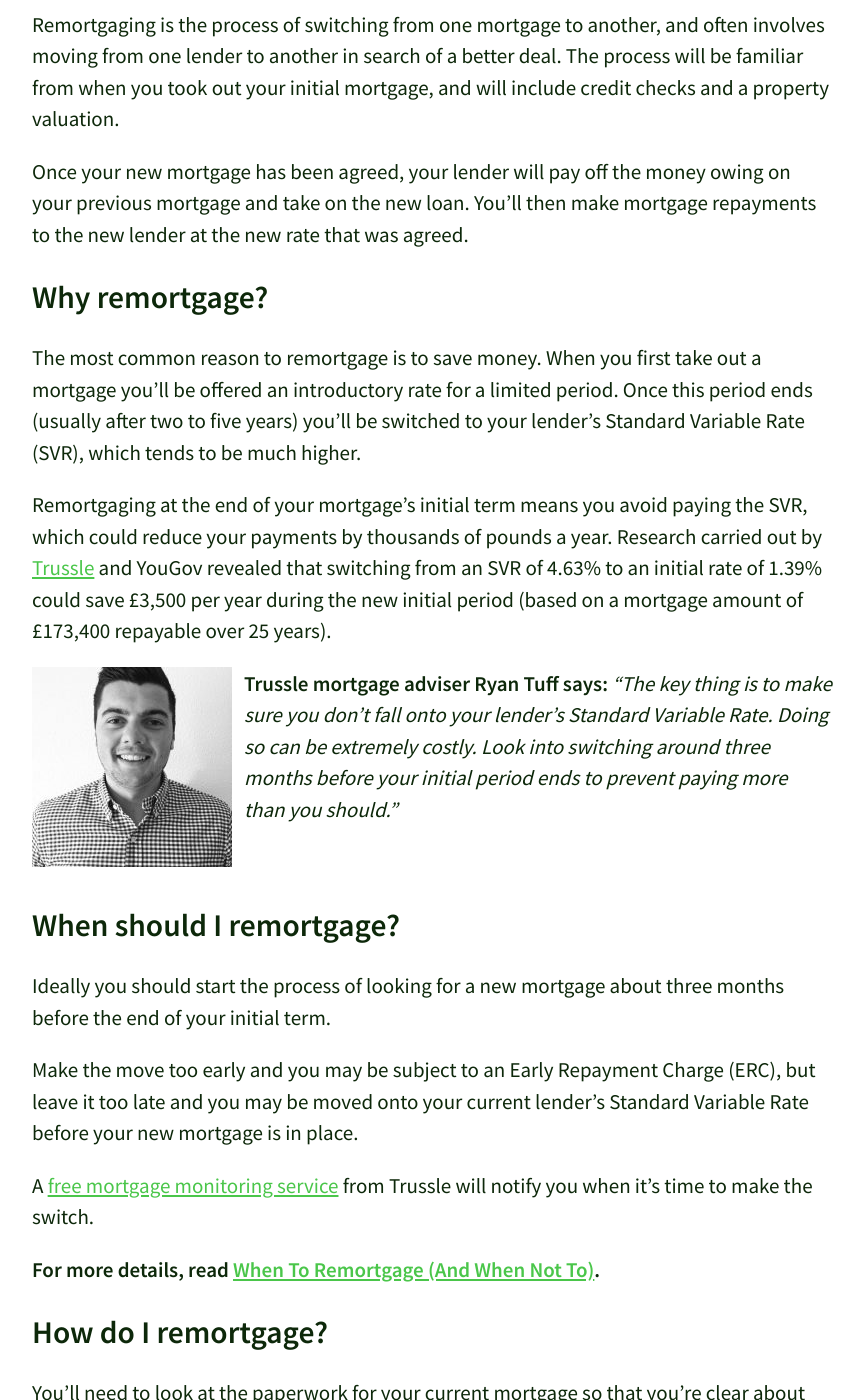
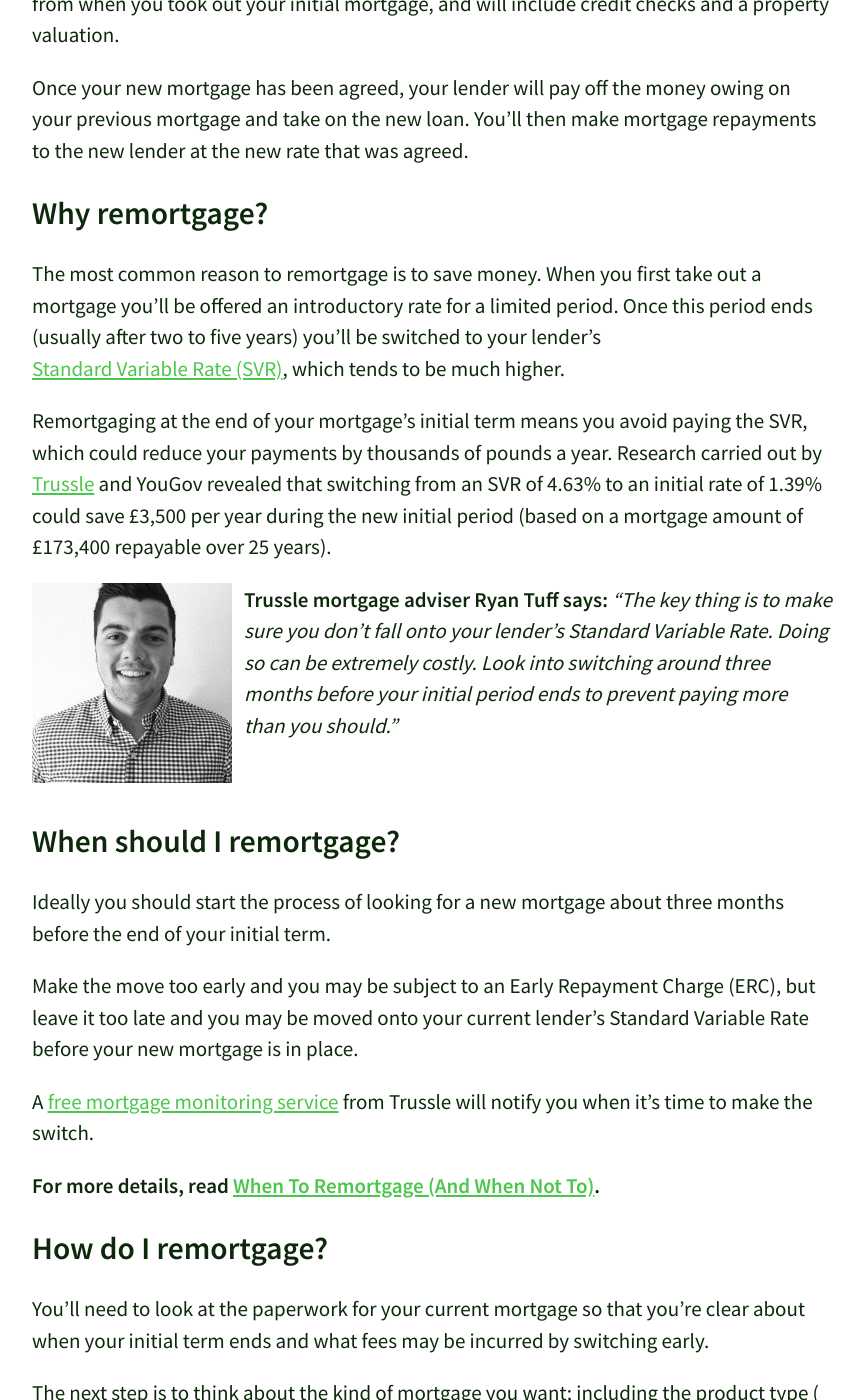
Before and after one commit to olitrussle/blog, a Jekyll site: the page built from _posts/2017-01-18-the-straightforward-guide-to-remortgaging.md, in a window 1280 px wide and 1400 px high, scrolled down 1550 px. Shown: the whole window, without its empty margins (208-1072 px from the left). Built offline with Jekyll 4.4.1, drawn with Linux system fonts in a browser that asks for light colours; comment, search, counter and statistics services are not loaded; some of the changed lines change nothing that is shown; some of the changed text lies outside the part shown.

Commit message:
Updated 2017-01-18-the-straightforward-guide-to-remortgaging.md

```diff
--- a/_posts/2017-01-18-the-straightforward-guide-to-remortgaging.md
+++ b/_posts/2017-01-18-the-straightforward-guide-to-remortgaging.md
@@ -17,13 +17,9 @@
 We've outlined some of the key things you'll want to consider:
 
 [What is remortgaging?](#what-is-remortgaging)
-
 [Why remortgage?](#why-remortgage)
-
 [When should I remortgage?](#when-should-i-remortgage)
-
 [How do I remortgage?](#how-do-i-remortgage)
-
 [Where do I remortgage?](#where-do-i-remortgage)
 
 ## What is remortgaging?
@@ -32,7 +28,7 @@
 Once your new mortgage has been agreed, your lender will pay off the money owing on your previous mortgage and take on the new loan. You’ll then make mortgage repayments to the new lender at the new rate that was agreed.
 
 ## Why remortgage?
-The most common reason to remortgage is to save money. When you first take out a mortgage you’ll be offered an introductory rate for a limited period. Once this period ends (usually after two to five years) you’ll be switched to your lender’s Standard Variable Rate (SVR), which tends to be much higher.
+The most common reason to remortgage is to save money. When you first take out a mortgage you’ll be offered an introductory rate for a limited period. Once this period ends (usually after two to five years) you’ll be switched to your lender’s [Standard Variable Rate (SVR)](https://trussle.com/blog/fixed-tracker-and-variable-rates-explained#standard-variable-rate-svr), which tends to be much higher.
 
 Remortgaging at the end of your mortgage’s initial term means you avoid paying the SVR, which could reduce your payments by thousands of pounds a year. Research carried out by [Trussle](https://trussle.com/) and YouGov revealed that switching from an SVR of 4.63% to an initial rate of 1.39% could save £3,500 per year during the new initial period (based on a mortgage amount of £173,400 repayable over 25 years).
 
@@ -55,7 +51,7 @@
 ## How do I remortgage?
 You’ll need to look at the paperwork for your current mortgage so that you’re clear about when your initial term ends and what fees may be incurred by switching early.
 
-The next step is to think about the kind of mortgage you want; including the product type (fixed, tracker, or variable), whether you want to pay an interest-only or repayment mortgage, and how long you want the total mortgage term to last.
+The next step is to think about the kind of mortgage you want; including the product type ([fixed, tracker, or variable](https://trussle.com/blog/fixed-tracker-and-variable-rates-explained)), whether you want to pay an interest-only or repayment mortgage, and how long you want the total mortgage term to last.
 
 You’ll then need to research which remortgage deals are available by speaking to a broker, talking to your lender, or using a remortgage comparison site. You'll find more details of how to find the right mortgage provider for you in the section on where to remortgage below.
 
```
